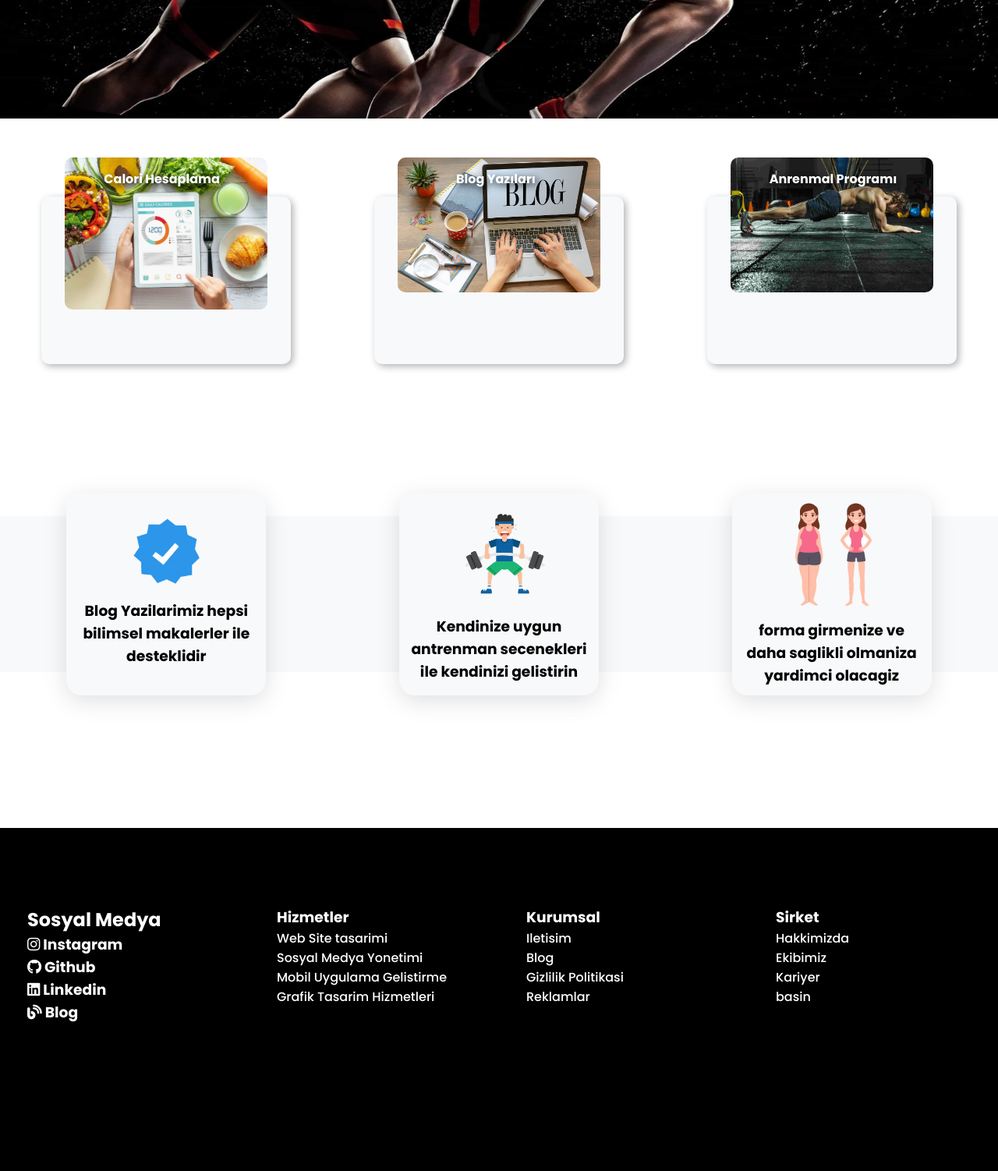
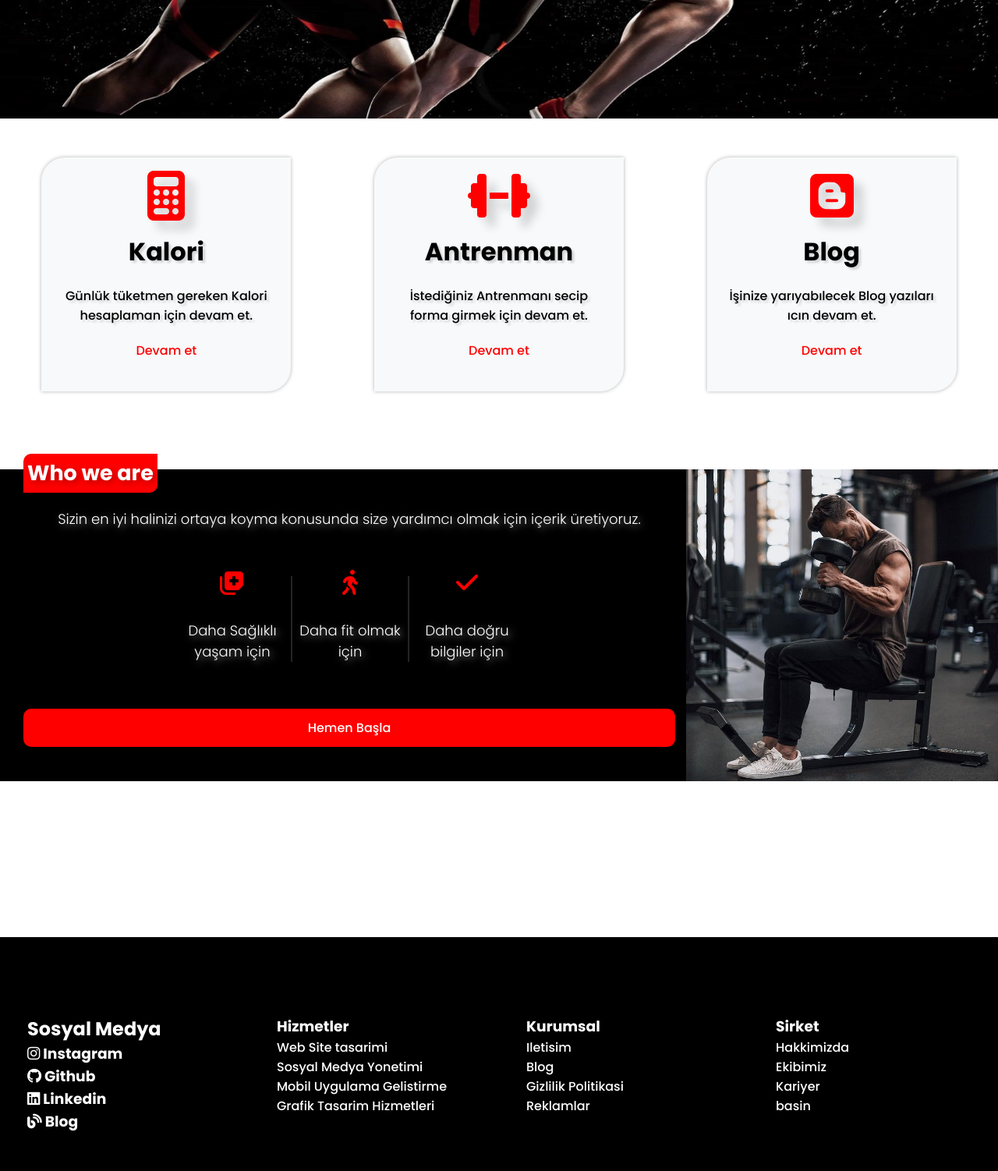
Before and after one commit to YSakalli/sporys, a PHP site: page /profile.php in a window 1280 px wide. Shown: the part 648-2150 px from the top of the page at 78% size. Before the commit the page ends 1959 px from the top, so only its background shows below. Run offline with PHP 8.4, Linux system fonts and the light colour scheme; the visitor is signed in with stand-in values (Sample User, id 1).

Commit message:
mainpage uploud

```diff
--- a/profile.php
+++ b/profile.php
@@ -71,54 +71,53 @@ if (!isset($_SESSION['id'])) {
     </section>
     <!-- Cards -->
     <section class="container">
-        <div class="card">
-            <div class="imgbox">
-                <h3>Calori Hesaplama</h3>
-                <img src="img/calori.jpg" alt="">
+        <div class="cards">
+            <div class="card">
+                <i class="fa-solid fa-calculator"></i>
+                <h1>Kalori</h1>
+                <p>Günlük tüketmen gereken <span>Kalori</span> hesaplaman için devam et.</p>
+                <a href="page/calori.php">Devam et <i class="fa-solid fa-arrow-right"></i></a>
+
             </div>
-            <div class="content">
-                <h3 class="head">Calori'ni Hesapla</h3>
-                <p class="lead">Günlük tüketmen gereken Protein, Yağ ve Karbonhidratı hesapla</p>
-                <a href="page/calori.php" class="btn">Hesapla</a>
+            <div class="card">
+                <i class="fa-solid fa-dumbbell"></i>
+                <h1>Antrenman</h1>
+                <p>İstediğiniz <span>Antrenmanı</span> secip forma girmek için devam et.</p>
+                <a href="antrenman.php">Devam et <i class="fa-solid fa-arrow-right"></i></a>
+
+            </div>
+            <div class="card">
+                <i class="fa-brands fa-blogger"></i>
+                <h1>Blog</h1>
+                <p>İşinize yarıyabılecek <span>Blog</span> yazıları ıcın devam et.</p>
+                <a href="blog.php">Devam et <i class="fa-solid fa-arrow-right"></i></a>
             </div>
         </div>
-        <div class="card">
-            <div class="imgbox">
-                <h3 style="left: 70px;">Blog Yazıları</h3>
-                <img src="img/blog.png" alt="">
-            </div>
-            <div class="content">
-                <h3 class="head">Blog Yazılarını Oku</h3>
-                <p class="lead">Spor, Sağlık, supplementler içerikler hakkında bilimsel bloglar okuyabilirsiniz.</p>
-                <a href="blog.php" class="btn">Oku</a>
-            </div>
-        </div>
-        <div class="card">
-            <div class="imgbox">
-                <h3>Anrenmal Programı</h3>
-                <img src="img/antrenman.jpg" alt="">
-            </div>
-            <div class="content">
-                <h3 class="head">Örnek Anrenmanlar</h3>
-                <p class="lead">Kendinize uygun örnek antrenman programları incelıyebılırsınız</p>
-                <a href="antrenman.php">Oku</a>
-            </div>
-        </div>
-
     </section>
     <!-- Info Cards -->
     <div class="infocards">
-        <div class="card">
-            <img src="img/dogrulanmis.png" alt="" style="width: 100px;">
-            <h3>Blog Yazilarimiz hepsi bilimsel makalerler ile desteklidir</h3>
+        <div class="lead">
+            <h1>Who we are</h1>
+            <p>Sizin en iyi halinizi ortaya koyma konusunda size yardımcı olmak için içerik üretiyoruz. </p>
+            <div class="info">
+                <div class="infoitem">
+                    <i class="fa-solid fa-notes-medical"></i>
+                    <p>Daha Sağlıklı yaşam için</p>
+                </div>
+                <div class="infoitem">
+                    <i class="fa-solid fa-person-walking"></i>
+                    <p>Daha fit olmak için</p>
+                </div>
+                <div class="infoitem">
+                    <i class="fa-solid fa-check"></i>
+                    <p>Daha doğru bilgiler için</p>
+                </div>
+            </div>
+            <a href="antrenman.php">Hemen Başla</a>
         </div>
-        <div class="card">
-            <img src="img/carikaturanrenman.png" style="width: 250px;" alt="">
-            <h3>Kendinize uygun antrenman secenekleri ile kendinizi gelistirin </h3>
-        </div>
-        <div class=" card">
-            <img src="img/slim.png" style="width: 150px; " alt="">
-            <h3>forma girmenize ve daha saglikli olmaniza yardimci olacagiz</h3>
+
+        <div class="imgbox">
+            <img src="img/photo1.jpg" alt="">
         </div>
     </div>
     <!-- Footer -->
--- a/style/style.css
+++ b/style/style.css
@@ -88,7 +88,7 @@ body {
 }
 
 .header.active a,
-.header.active .sing button {
+.header.active .sign button {
     color: black;
 
 }
@@ -223,99 +223,114 @@ header .sign button:hover span {
     position: relative;
     display: flex;
     justify-content: space-around;
-    height: 350px;
-    margin-top: 100px;
+    height: 300px;
+    margin-top: 50px;
 }
 
-.container .card {
+.container .cards {
+    width: 100%;
+    width: 100%;
+    background-color: transparent;
     display: flex;
-    flex-direction: column;
+    justify-content: space-around;
     align-items: center;
-    position: relative;
-    height: 215px;
-    border-radius: 10px;
-    width: 25%;
-    background-color: #f8f9fa;
-    box-shadow: 3px 3px 10px rgba(0, 0, 0, 0.3);
-    transition: 0.3s ease-in-out;
 
 }
 
-.container .card.active {
-    height: 350px;
-
+.container .cards .card {
+    border-radius: 30px 0 30px 0px;
+    width: 25%;
+    height: 100%;
+    background-color: #f8f9fa;
+    box-shadow: 0px 0px 5px rgba(0, 0, 0, 0.3);
+    display: flex;
+    align-items: center;
+    flex-direction: column;
+    justify-content: center;
+    transition: 0.5s;
 }
 
-.container .card .imgbox {
-    position: relative;
-    width: 260px;
-    height: 260px;
-    z-index: 10;
+.container .cards .card:hover {
+    background-color: black;
 }
 
-.container .card .imgbox h3 {
-    position: absolute;
-    font-size: 16px;
-    top: -40px;
-    left: 45px;
-    padding: 5px;
-    text-shadow: 3px 3px 10px rgba(0, 0, 0, 3);
-    border-radius: 20px;
-    z-index: 11;
+
+
+.container .cards .card:hover h1 {
+    color: white;
+}
+
+.container .cards .card:hover p {
+    color: white;
+    font-weight: 100;
+}
+
+.container .cards .card:hover p span {
     color: white;
 
 }
 
-
-.container .card .imgbox img {
-    position: relative;
-    top: -50px;
-    border-radius: 10px;
-    width: 100%;
+.container .cards .card:hover a {
+    color: white;
 }
 
-.container .card .content {
-    display: flex;
-    flex-direction: column;
-    align-items: center;
-    position: relative;
-    width: 100%;
-    padding: 16px;
-    top: -200px;
-    visibility: hidden;
-    opacity: 0;
-    transition: 0.3s ease-in-out;
-}
 
-.container .card.active .content {
-    visibility: visible;
-    opacity: 1;
-    top: -40px;
-    transition-delay: 0.3s;
-}
+.container .cards .card i {
+    color: red;
 
-.container .card .content .head {
-    text-align: center;
-    color: black;
-}
-
-.container .card .content .lead {
-    text-align: center;
-    color: black;
+    transform: scale(4);
+    margin-bottom: 20px;
+    text-shadow: 3px 3px 3px rgba(0, 0, 0, 0.15);
 
 }
 
-.container .card .content a {
+.container .cards .card h1 {
+    font-size: 32px;
+    font-weight: 700;
+    text-shadow: 3px 3px 3px rgba(0, 0, 0, 0.15);
+    margin-top: 20px;
+
+}
+
+.container .cards .card p {
+    text-align: center;
+    margin: 20px;
+    text-shadow: 3px 3px 3px rgba(0, 0, 0, 0.15);
+
+}
+
+.container .cards .card a {
     position: relative;
-    top: -90px;
-    background-color: blueviolet;
-    border-radius: 20px;
-    border: none;
-    color: white;
-    margin: 100px;
-    padding: 10px 20px;
-    cursor: pointer;
+    text-decoration: none;
+    color: red;
+    font-size: 16px;
+    transition: 0.5s;
+    margin: 0;
 }
+
+.container .cards .card a:hover {
+    color: red;
+}
+
+.container .cards .card a i {
+    opacity: 0;
+    transform: scale(1);
+    margin: 0;
+    transition: 0.5s;
+    position: absolute;
+    right: -15px;
+    top: 5px;
+}
+
+.container .cards .card a:hover i {
+    opacity: 1;
+}
+
+
+
+
+
+
 
 header .profile {
     display: flex;
@@ -393,42 +408,99 @@ header.active .profile .profileactive h3 {
 }
 
 .infocards {
-    margin-top: 60px;
-    position: relative;
+    margin-top: 100px;
+    background-color: black;
     width: 100%;
+    height: 400px;
     display: flex;
-    justify-content: space-around;
-    align-items: center;
-    height: 200px;
-    background-color: #f8f9fa;
 }
 
-.infocards .card {
+.infocards .lead {
     position: relative;
-    bottom: 0;
-    height: 260px;
-    width: 20%;
+    padding: 30px;
+    width: 70%;
+}
+
+.infocards .lead h1 {
+    color: white;
+    text-shadow: 3px 3px 10px rgba(0, 0, 0, 0.3);
+    position: absolute;
+    top: -20px;
+    background-color: red;
+    font-size: 27px;
+    border-radius: 10px 0px 10px 0px;
+    padding: 5px;
+}
+
+.infocards .lead p {
     text-align: center;
+    color: white;
+    margin-top: 20px;
+    text-shadow: 3px 3px 10px rgb(255, 255, 255, 0.5);
+    font-size: 18px;
+    font-weight: 100;
+
+}
+
+.infocards .lead a {
+    text-decoration: none;
+    color: white;
+    border: 2px red solid;
+    padding: 10px 20px;
+    display: flex;
+    justify-content: center;
+    background-color: red;
+    border-radius: 10px;
+}
+
+.infocards .lead a:hover {
+    background-color: rgb(220, 0, 0);
+
+}
+
+
+
+
+.infocards .imgbox {
+    width: 30%;
+    display: flex;
+    justify-content: right;
+}
+
+.infocards .imgbox img {
+    width: 400px;
+}
+
+.infocards .lead .info {
+    display: flex;
+    justify-content: center;
+    text-align: center;
+    margin-top: 60px;
+    margin-bottom: 60px;
+}
+
+.infocards .lead .info .infoitem {
     display: flex;
     flex-direction: column;
     justify-content: center;
     align-items: center;
-    background-color: #f8f9fa;
-    border-radius: 20px;
-    box-shadow: rgba(100, 100, 111, 0.2) 0px 7px 29px 0px;
-    transition: 0.5s ease-in-out;
+    width: 150px;
+    text-align: center;
+    border-left: 2px rgba(73, 73, 73, 0.499) solid;
 }
 
-.infocards .card:hover {
-    box-shadow: rgba(0, 0, 0, 0.35) 0px 5px 15px;
-    position: relative;
-    bottom: 30px;
-    transition: 0.5s ease-in-out;
-
+.infocards .lead .info .infoitem:nth-child(1) {
+    border: none;
 }
 
-.infocards .card h3 {
-    padding: 10px;
+.infocards .lead .info .infoitem i {
+    transform: scale(2);
+    margin-bottom: 20px;
+    color: red;
+}
+
+.infocards .lead .info .infoitem p {
+    color: white;
 }
 
 footer {
```
Also changed, not shown: backend/connect.php (+4 -4 lines), index.html (+40 -40 lines), page/profileuser.php (+18 -12 lines), img/antrenman.jpg (deleted), img/blog.png (deleted), img/calori.jpg (deleted), img/carikaturanrenman.png (deleted), img/dogrulanmis.png (deleted), img/loading.gif (deleted), img/logo.png (deleted), img/photo1.jpg (added).
